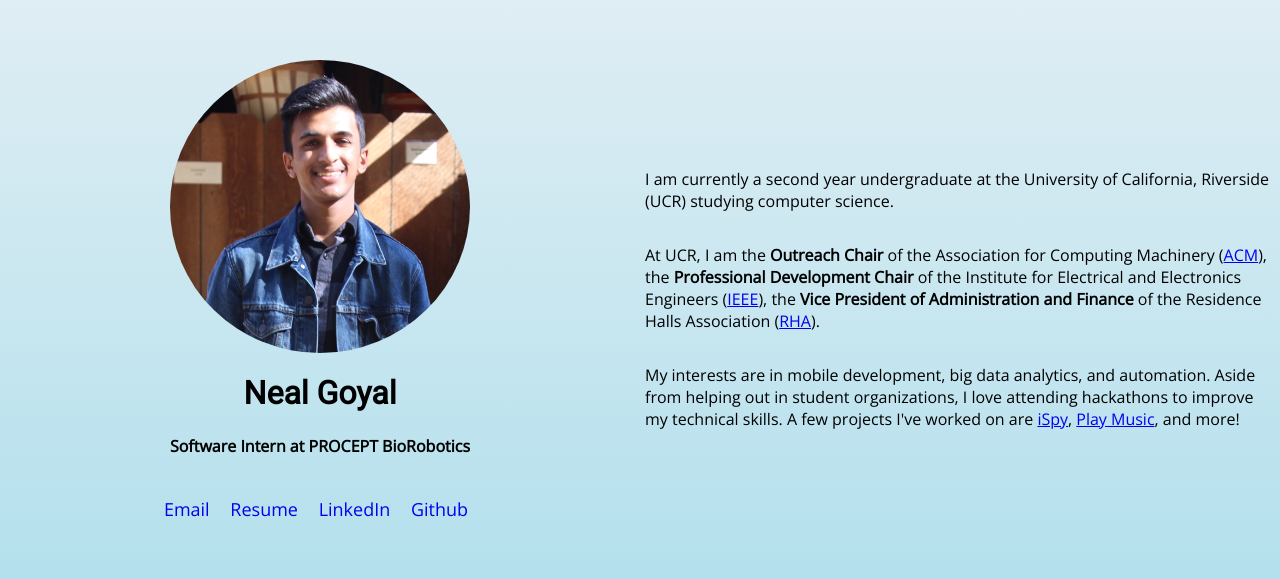
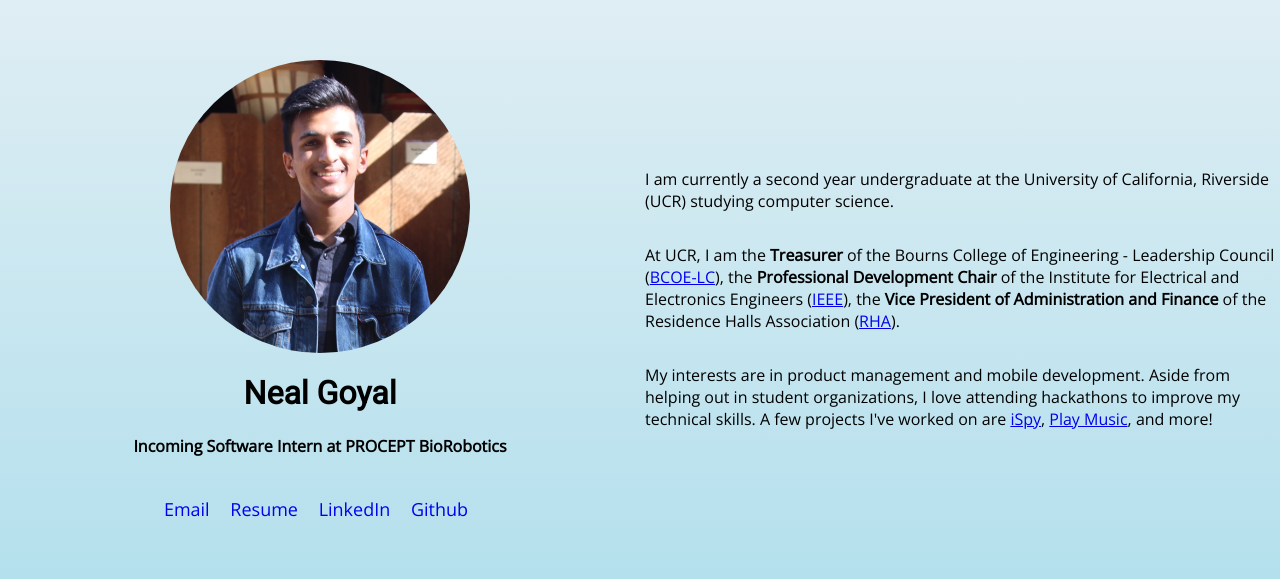
Before and after one commit to nealgoyal/nealgoyal.github.io, a plain HTML site: page index.html in a window 1280 px wide. Shown: the part 101-680 px from the top of the page. Drawn offline with nearby package versions, Linux system fonts and the light colour scheme.

Commit message:
Updated description

```diff
--- a/index.html
+++ b/index.html
@@ -9,7 +9,7 @@
     <div class="left">
       <img class="profile-picture" src="images/profile.jpg" width="300"/>
       <h1 class="name">Neal Goyal</h1>
-      <h4 class="subtitle">Software Intern at PROCEPT BioRobotics</h4>
+      <h4 class="subtitle">Incoming Software Intern at PROCEPT BioRobotics</h4>
       <ul class="social-links">
         <li><a href="mailto:neal.goyal@email.ucr.edu">Email</a></li>
         <li><a href="https://drive.google.com/open?id=1_44U8J7duCrUnvg5JWJRVh6ZiY9PZKPj">Resume</a></li>
@@ -22,11 +22,11 @@
       <p class="bio">
         I am currently a second year undergraduate at the University of California, Riverside (UCR) studying computer science.<p>
 
-        At UCR, I am the <b>Outreach Chair</b> of the Association for Computing Machinery (<a href="http://acmucr.org">ACM</a>), the <b>Professional Development Chair</b> of
+        At UCR, I am the <b>Treasurer</b> of the Bourns College of Engineering - Leadership Council (<a href="https://bcoelc.com/">BCOE-LC</a>), the <b>Professional Development Chair</b> of
         the Institute for Electrical and Electronics Engineers (<a href="http://ieee.ee.ucr.edu/">IEEE</a>), the <b>Vice President of Administration and Finance</b> of the
         Residence Halls Association (<a href="https://rhaucr.wordpress.com">RHA</a>).<p>
 
-        My interests are in mobile development, big data analytics, and automation. Aside from helping out in student organizations,
+        My interests are in product management and mobile development. Aside from helping out in student organizations,
         I love attending hackathons to improve my technical skills. A few projects I've worked on are
         <a href="https://github.com/nealgoyal/iSpy">iSpy</a>, <a href="https://github.com/nealgoyal/hackpoly18">Play Music</a>,
         and more!
```
